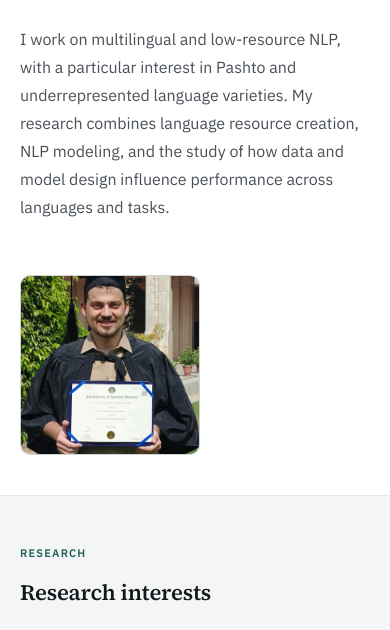
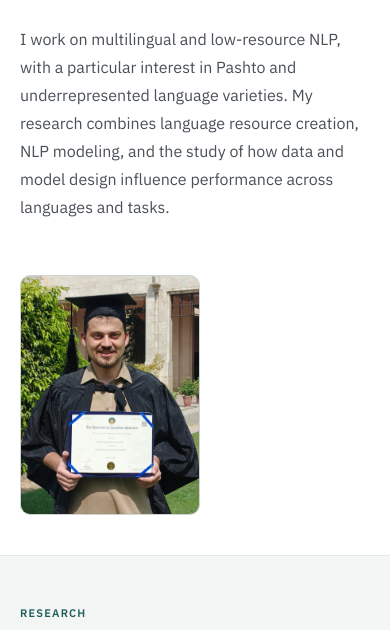
Before and after one commit to razaqnlp/razaqnlp.github.io, a plain HTML site: page index.html in a window 390 px wide. Shown: the part 214-844 px from the top of the page. Drawn offline with Linux system fonts and the light colour scheme.

Commit message:
Show full profile portrait

```diff
--- a/style.css
+++ b/style.css
@@ -141,7 +141,7 @@ section.alt{background:var(--paper-alt);}
 .hero{padding:64px 0 56px; border-bottom:1px solid var(--line);}
 .hero-top{display:grid; grid-template-columns:minmax(0,1fr) 380px; gap:48px; align-items:center;}
 .profile-photo-frame{
-  width:380px; height:380px; justify-self:end;
+  width:380px; aspect-ratio:896 / 1195; justify-self:end;
   border-radius:var(--radius-lg);
   border:1px solid var(--line-strong);
   background:var(--paper-alt);
@@ -364,7 +364,7 @@ footer p{margin:0; font-size:12px; color:var(--ink-faint); font-family:var(--mon
   section{padding:48px 0;}
   .hero{padding:44px 0 40px;}
   .hero-top{grid-template-columns:1fr; gap:28px; align-items:start;}
-  .profile-photo-frame{width:180px; height:180px; justify-self:start;}
+  .profile-photo-frame{width:180px; justify-self:start;}
   .hero-id h1{font-size:26px;}
   .theme-list{grid-template-columns:1fr;}
   .repo-grid{grid-template-columns:1fr;}
```
